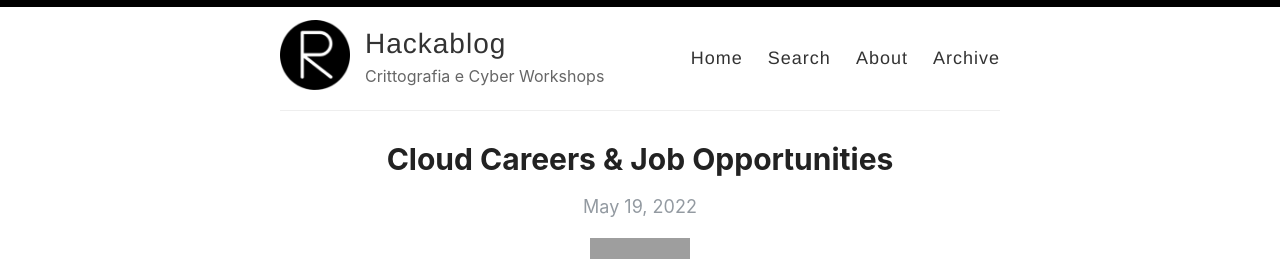
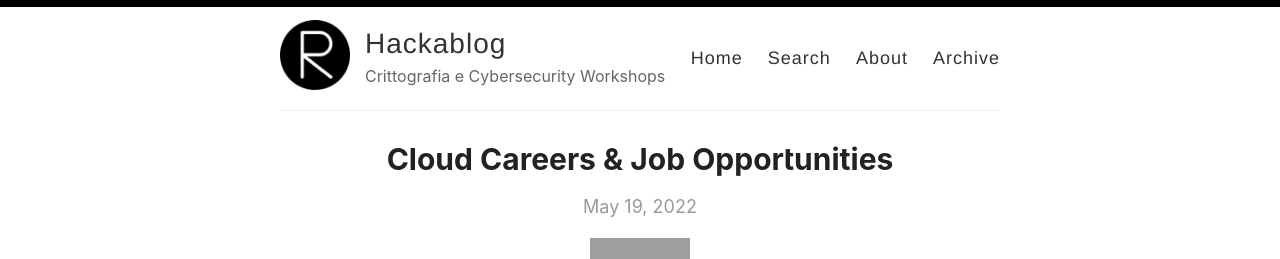
Before and after one commit to jouleffect/hackablog, a Jekyll site: the page built from index.html, in a window 1280 px wide. Shown: the top 259 px of the page. Built offline with Jekyll 4.4.1, drawn with Linux system fonts in a browser that asks for light colours; the list of posts is cut into pages by our own code; grey boxes are pictures that could not be loaded.

Commit message:
Update _config.yml

```diff
--- a/_config.yml
+++ b/_config.yml
@@ -9,7 +9,7 @@ name: Hackablog
 author: Jouleffect
 
 # Short bio or description (displayed in the header)
-description: Crittografia e Cyber Workshops
+description: Crittografia e Cybersecurity Workshops
 
 # URL of your avatar or profile pic (you could use your GitHub profile pic)
 avatar: /images/reverie.png
```
